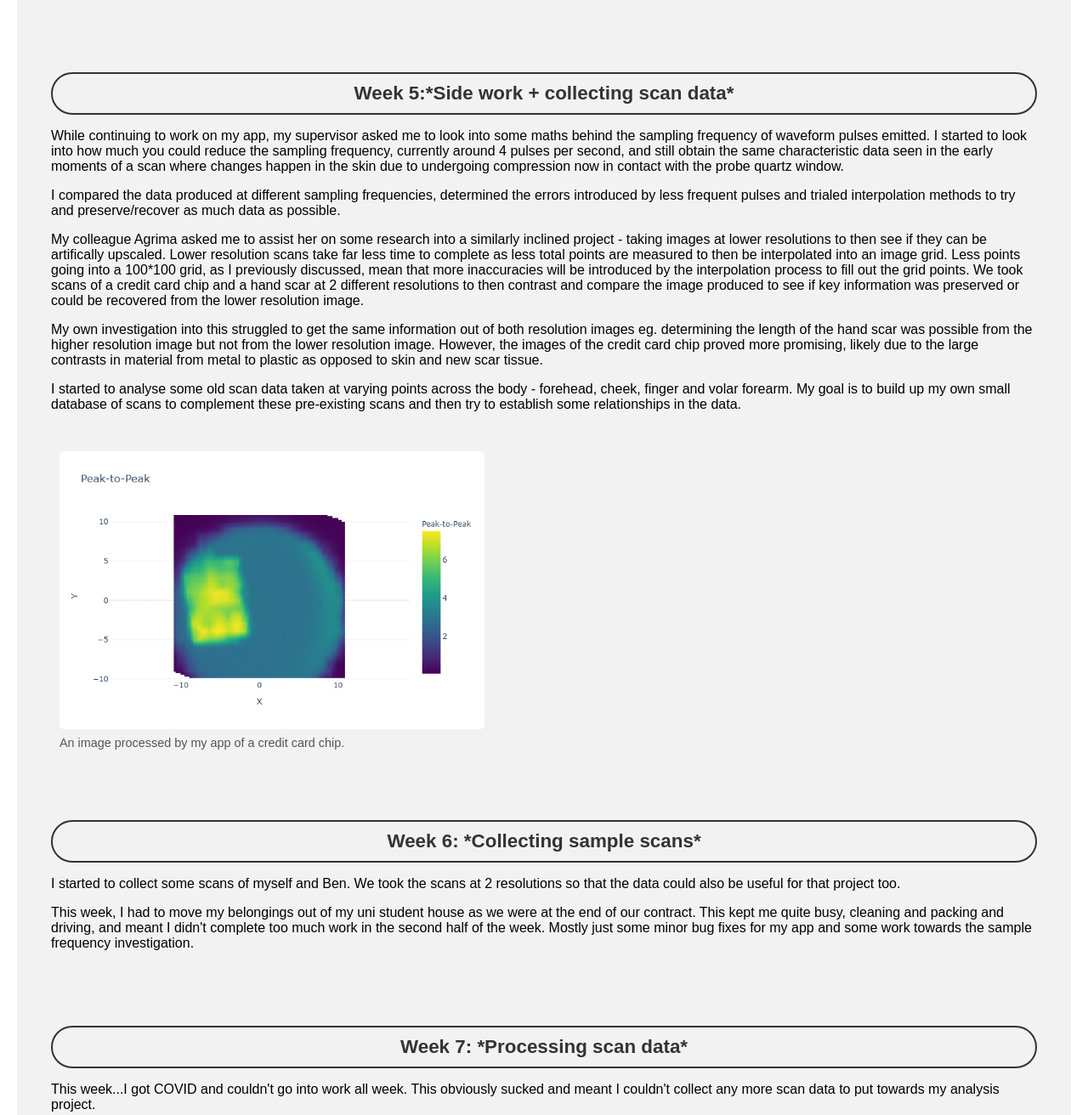
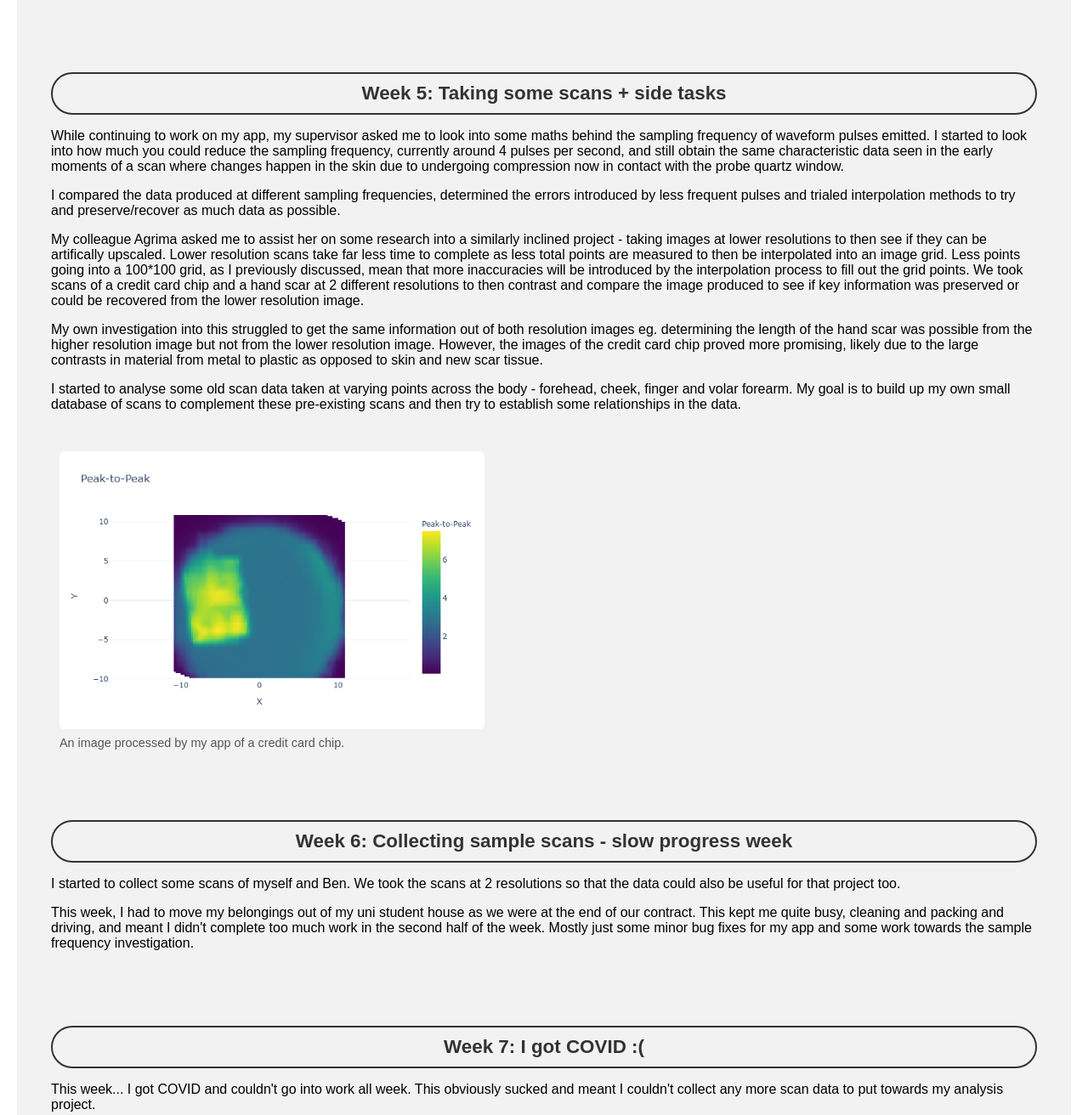
Before and after one commit to joeht03/html-blog, a plain HTML site: page index.html in a window 1280 px wide. Shown: the part 2555-3867 px from the top of the page at 85% size. Drawn offline with Linux system fonts and the light colour scheme.

Commit message:
Add files via upload

```diff
--- a/index.html
+++ b/index.html
@@ -95,7 +95,7 @@
                 </section>
 
                 <section id="week4">
-                    <h3>Week 4: Further app development + side work</h3>
+                    <h3>Week 4: Further app development + side task</h3>
                     <p>This week, I continued to flesh out my app, adding in .txt file compatibility after being sent some data files to look at which happened to be in this format.</p>
 					<p>I upgraded my 1D plots to now be interactive, reading out the data values at selected points, interpolating data in between existing data points and being downloadable straight away. This was a big step in improving the usefulness of the app, allowing for greater accuracy and generally speeding up the process of data aquisition for better user-friendly-ness. </p>
 					<p>These changes were also implemented for my 2D images, adding the ability to change interpolation method for image generation in addtion to reading out data at a given point etc. My aim is to add in as many features as possible that I think will be useful for data processing.</p>
@@ -106,7 +106,7 @@
                 <section id="week5">
 					<div class="project-section">
 						<div class="text-content">
-							<h3>Week 5:*Side work + collecting scan data*</h3>
+							<h3>Week 5: Taking some scans + side tasks</h3>
 							<p>While continuing to work on my app, my supervisor asked me to look into some maths behind the sampling frequency of waveform pulses emitted. I started to look into how much you could reduce the sampling frequency, currently around 4 pulses per second, and still obtain the same characteristic data seen in the early moments of a scan where changes happen in the skin due to undergoing compression now in contact with the probe quartz window.</p>
 							<p>I compared the data produced at different sampling frequencies, determined the errors introduced by less frequent pulses and trialed interpolation methods to try and preserve/recover as much data as possible.</p>
 							<p>My colleague Agrima asked me to assist her on some research into a similarly inclined project - taking images at lower resolutions to then see if they can be artifically upscaled. Lower resolution scans take far less time to complete as less total points are measured to then be interpolated into an image grid. Less points going into a 100*100 grid, as I previously discussed, mean that more inaccuracies will be introduced by the interpolation process to fill out the grid points. We took scans of a credit card chip and a hand scar at 2 different resolutions to then contrast and compare the image produced to see if key information was preserved or could be recovered from the lower resolution image.</p>
@@ -121,14 +121,14 @@
 				</section>
 
                 <section id="week6">
-                    <h3>Week 6: *Collecting sample scans*</h3>
+                    <h3>Week 6: Collecting sample scans - slow progress week</h3>
                     <p>I started to collect some scans of myself and Ben. We took the scans at 2 resolutions so that the data could also be useful for that project too.</p>
 					<p>This week, I had to move my belongings out of my uni student house as we were at the end of our contract. This kept me quite busy, cleaning and packing and driving, and meant I didn't complete too much work in the second half of the week. Mostly just some minor bug fixes for my app and some work towards the sample frequency investigation. </p>
                 </section>
 
                 <section id="week7">
-                    <h3>Week 7: *Processing scan data*</h3>
-                    <p>This week...I got COVID and couldn't go into work all week. This obviously sucked and meant I couldn't collect any more scan data to put towards my analysis project.</p>
+                    <h3>Week 7: I got COVID :( </h3>
+                    <p>This week... I got COVID and couldn't go into work all week. This obviously sucked and meant I couldn't collect any more scan data to put towards my analysis project.</p>
 					<p>I tried to do what work I could. This included writing up some of my progress, adding an 'average selected region' function to my app to take data from selected areas of images, and updating my blog!</p>
 					<p>I have until mid October to submit my final URSS work, which I think I will submit in the form of a poster documenting my work - I have come to realise that a lot of my time has been taken up by side projects, doing bits of work towards other peoples research and my app, and I haven't put enough time into collecting my own data for analysis. My usage of the Picobot to collect data is restricted as I am new, only recently trained on the system and need a supervisor to oversee my work. In addition to this, the robot does disappear off to be tinkered on in the Engineering department from time to time so is sometimes unavailable.</p>
 					<p>Having come down rather sick with COVID at a very unfortunate time in my project, I know that this will largely impact my final outcome as my work depends on having sample data collected - and I can't do so! I will have to try and get some scans done in my final week which I can then work through after I 'finish my project'.
```
